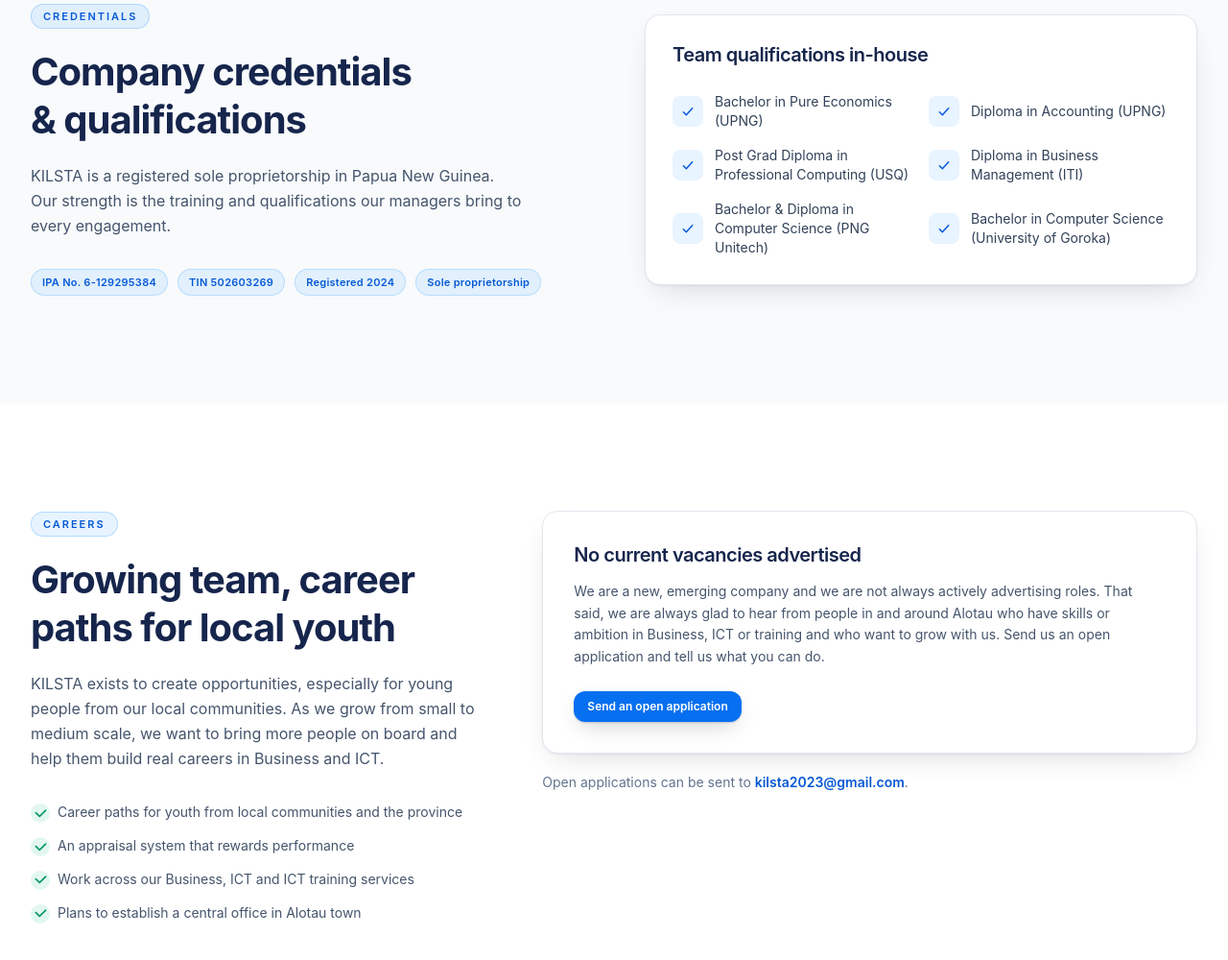
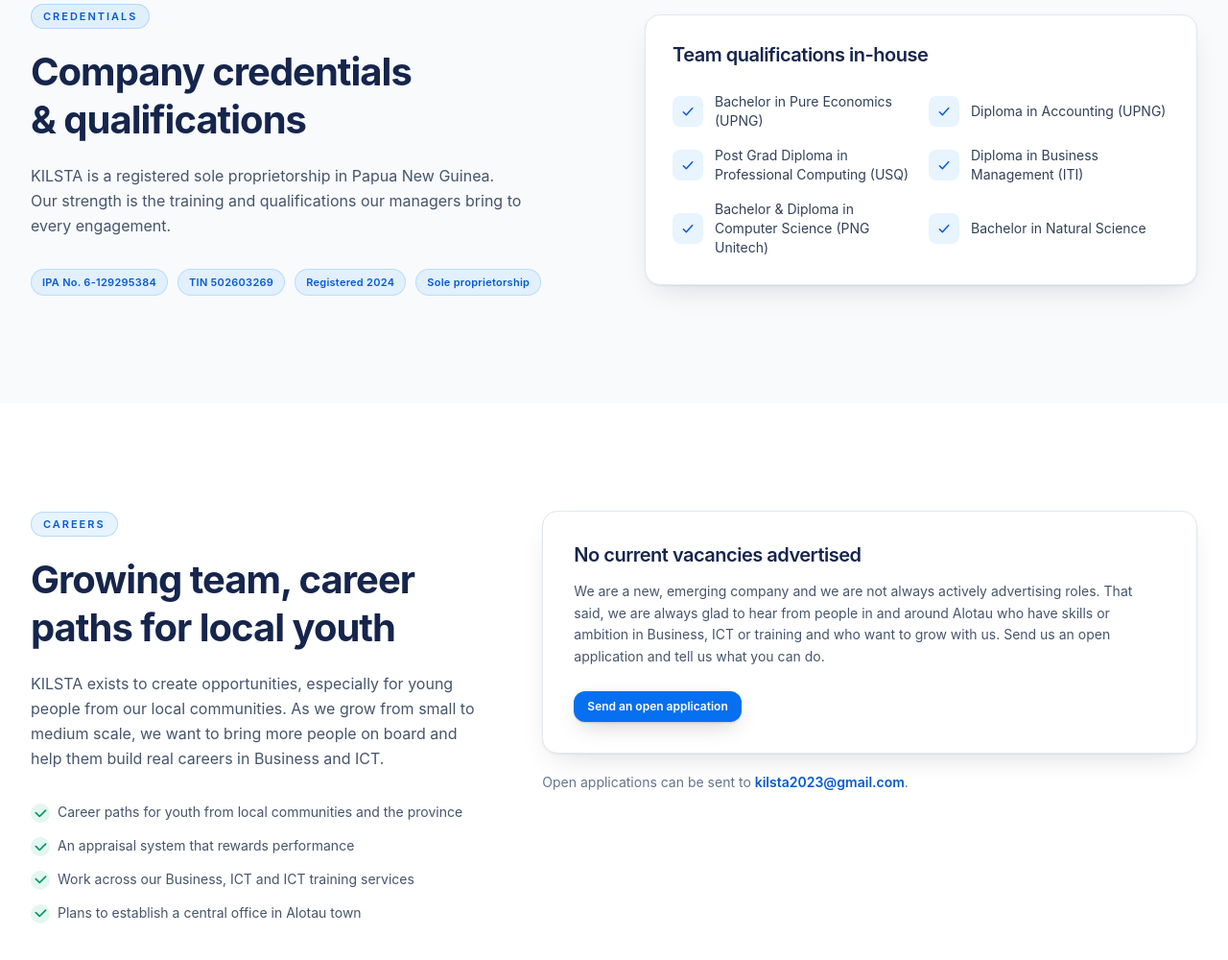
Before and after one commit to stallone7ss/stallone7ss.github.io, a website: page about.html in a window 1280 px wide. Shown: the part 3915-4915 px from the top of the page at 96% size. Drawn offline with Linux system fonts and the light colour scheme.

Commit message:
About: replace Bachelor in Computer Science (UoG) with Bachelor in Natural Science in team qualifications

```diff
--- a/about.html
+++ b/about.html
@@ -509,7 +509,7 @@
               <span class="flex size-8 shrink-0 items-center justify-center rounded-lg bg-electric-500/10 text-electric-700">
                 <svg class="size-4" viewBox="0 0 24 24" fill="none" stroke="currentColor" stroke-width="2.2" aria-hidden="true"><path stroke-linecap="round" stroke-linejoin="round" d="m5 13 4.5 4.5L19 7" /></svg>
               </span>
-              Bachelor in Computer Science (University of Goroka)
+              Bachelor in Natural Science
             </li>
           </ul>
         </div>
```
